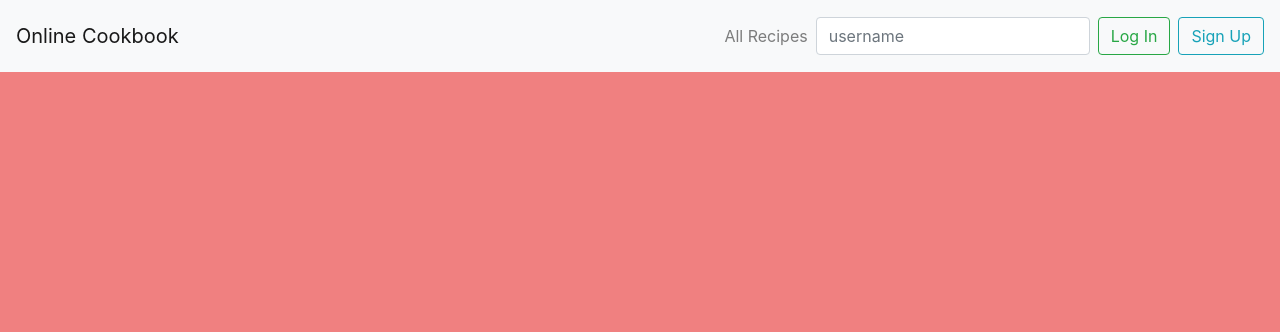
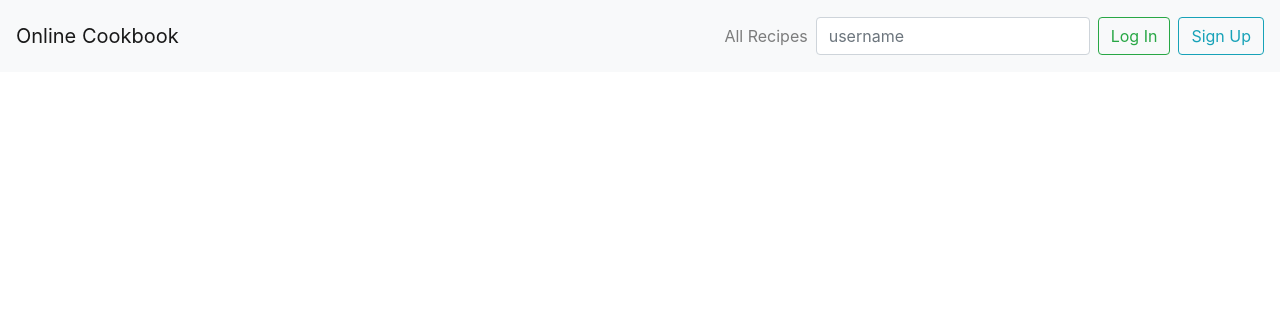
Before and after one commit to Code-Institute-Submissions/p4-online-cookbook, a Flask app: page / in a window 1280 px wide. Shown: the top 332 px of the page. Run offline with Flask 2, Linux system fonts and the light colour scheme; data that the repository does not hold is empty; some libraries are stand-ins or nearby versions.

Commit message:
Remove test style

```diff
--- a/static/css/style.css
+++ b/static/css/style.css
@@ -1,3 +1,3 @@
 body {
-    background-color: lightcoral;
+    /* background-color: lightcoral; */
 }
```
